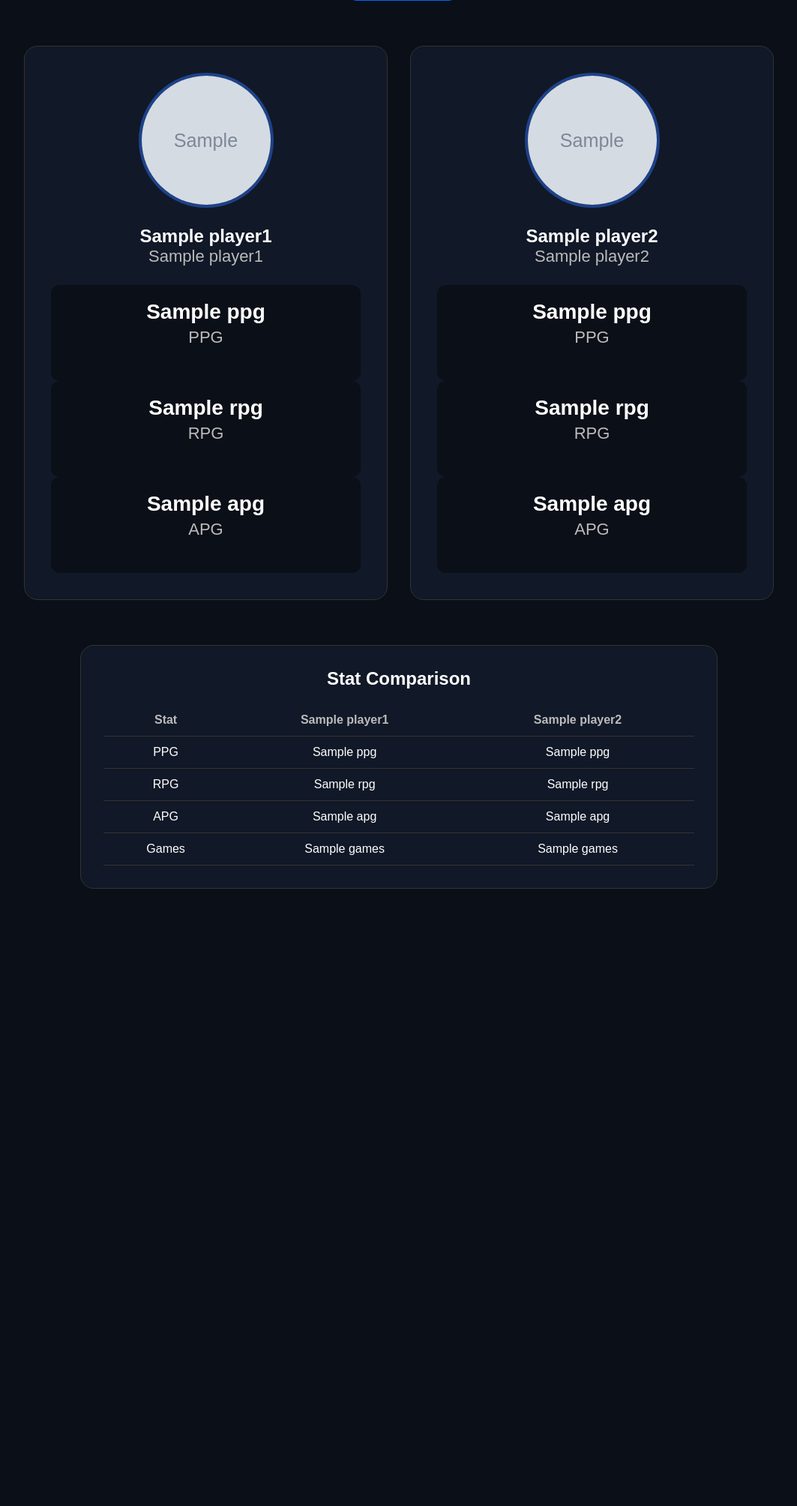
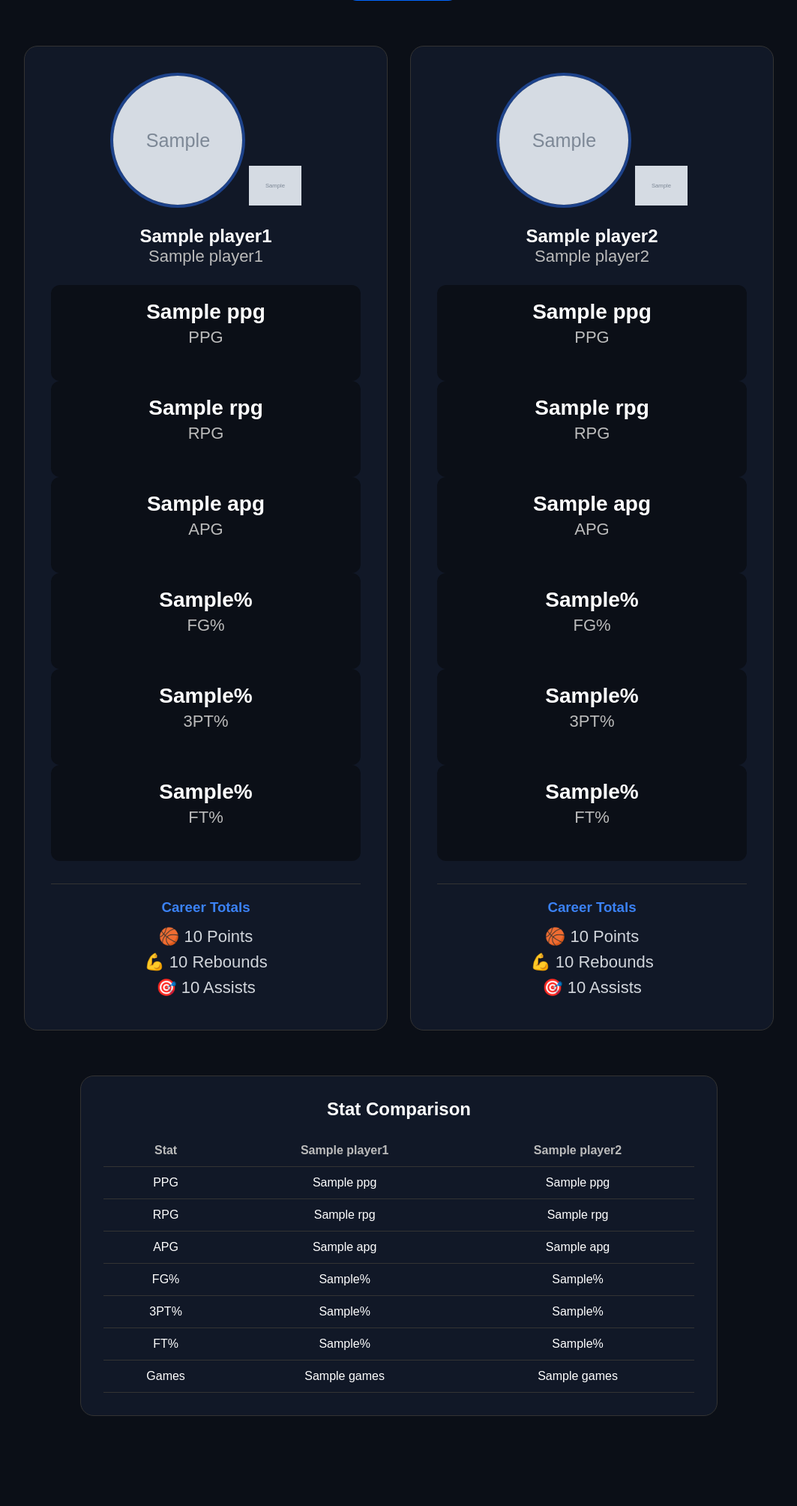
Before and after one commit to kwilliams56/NBA-Stats-Dashboard, a Flask app: template templates/compare.html in a window 1280 px wide. Shown: the part 522-2530 px from the top of the page at 75% size, without its empty margins (108-1171 px from the left). Before the commit the page ends 1707 px from the top, so only its background shows below. Run offline with Flask 3, Linux system fonts and the light colour scheme; the template is opened without the code that fills it: most values are stand-ins (such as "Sample title", 1, 10 or a date in 2020); grey boxes marked "Sample" are stand-in pictures.

Commit message:
Build ESPN-style player profile page

```diff
--- a/app.py
+++ b/app.py
@@ -36,6 +36,38 @@ team_names = {
     "UTA": "Utah Jazz",
     "WAS": "Washington Wizards",
 }
+team_logos = {
+    "ATL": "https://cdn.nba.com/logos/nba/1610612737/primary/L/logo.svg",
+    "BOS": "https://cdn.nba.com/logos/nba/1610612738/primary/L/logo.svg",
+    "BKN": "https://cdn.nba.com/logos/nba/1610612751/primary/L/logo.svg",
+    "CHA": "https://cdn.nba.com/logos/nba/1610612766/primary/L/logo.svg",
+    "CHI": "https://cdn.nba.com/logos/nba/1610612741/primary/L/logo.svg",
+    "CLE": "https://cdn.nba.com/logos/nba/1610612739/primary/L/logo.svg",
+    "DAL": "https://cdn.nba.com/logos/nba/1610612742/primary/L/logo.svg",
+    "DEN": "https://cdn.nba.com/logos/nba/1610612743/primary/L/logo.svg",
+    "DET": "https://cdn.nba.com/logos/nba/1610612765/primary/L/logo.svg",
+    "GSW": "https://cdn.nba.com/logos/nba/1610612744/primary/L/logo.svg",
+    "HOU": "https://cdn.nba.com/logos/nba/1610612745/primary/L/logo.svg",
+    "IND": "https://cdn.nba.com/logos/nba/1610612754/primary/L/logo.svg",
+    "LAC": "https://cdn.nba.com/logos/nba/1610612746/primary/L/logo.svg",
+    "LAL": "https://cdn.nba.com/logos/nba/1610612747/primary/L/logo.svg",
+    "MEM": "https://cdn.nba.com/logos/nba/1610612763/primary/L/logo.svg",
+    "MIA": "https://cdn.nba.com/logos/nba/1610612748/primary/L/logo.svg",
+    "MIL": "https://cdn.nba.com/logos/nba/1610612749/primary/L/logo.svg",
+    "MIN": "https://cdn.nba.com/logos/nba/1610612750/primary/L/logo.svg",
+    "NOP": "https://cdn.nba.com/logos/nba/1610612740/primary/L/logo.svg",
+    "NYK": "https://cdn.nba.com/logos/nba/1610612752/primary/L/logo.svg",
+    "OKC": "https://cdn.nba.com/logos/nba/1610612760/primary/L/logo.svg",
+    "ORL": "https://cdn.nba.com/logos/nba/1610612753/primary/L/logo.svg",
+    "PHI": "https://cdn.nba.com/logos/nba/1610612755/primary/L/logo.svg",
+    "PHX": "https://cdn.nba.com/logos/nba/1610612756/primary/L/logo.svg",
+    "POR": "https://cdn.nba.com/logos/nba/1610612757/primary/L/logo.svg",
+    "SAC": "https://cdn.nba.com/logos/nba/1610612758/primary/L/logo.svg",
+    "SAS": "https://cdn.nba.com/logos/nba/1610612759/primary/L/logo.svg",
+    "TOR": "https://cdn.nba.com/logos/nba/1610612761/primary/L/logo.svg",
+    "UTA": "https://cdn.nba.com/logos/nba/1610612762/primary/L/logo.svg",
+    "WAS": "https://cdn.nba.com/logos/nba/1610612764/primary/L/logo.svg",
+}
 
 
 def get_player_stats(player_name):
@@ -60,6 +92,9 @@ def get_player_stats(player_name):
         return None
 
     df = df[df["GP"] > 0]
+    career_points = int(df["PTS"].sum())
+    career_rebounds = int(df["REB"].sum())
+    career_assists = int(df["AST"].sum())
 
     if df.empty:
         return None
@@ -68,14 +103,38 @@ def get_player_stats(player_name):
     games = latest_season["GP"]
     team_abbr = latest_season["TEAM_ABBREVIATION"]
 
+    career_table = []
+
+    for _, row in df.iterrows():
+        gp = row["GP"]
+
+        career_table.append(
+            {
+                "season": row["SEASON_ID"],
+                "team": row["TEAM_ABBREVIATION"],
+                "games": gp,
+                "ppg": round(row["PTS"] / gp, 1),
+                "rpg": round(row["REB"] / gp, 1),
+                "apg": round(row["AST"] / gp, 1),
+            }
+        )
+
     return {
         "name": player_info["full_name"],
         "team_name": team_names.get(team_abbr, team_abbr),
+        "team_logo": team_logos.get(team_abbr),
         "season": latest_season["SEASON_ID"],
         "games": games,
         "ppg": round(latest_season["PTS"] / games, 1),
         "rpg": round(latest_season["REB"] / games, 1),
         "apg": round(latest_season["AST"] / games, 1),
+        "fg_pct": round(latest_season["FG_PCT"] * 100, 1),
+        "fg3_pct": round(latest_season["FG3_PCT"] * 100, 1),
+        "ft_pct": round(latest_season["FT_PCT"] * 100, 1),
+        "career_points": career_points,
+        "career_rebounds": career_rebounds,
+        "career_assists": career_assists,
+        "career_table": career_table,
         "image_url": f"https://cdn.nba.com/headshots/nba/latest/1040x760/{player_id}.png",
     }
 
@@ -119,6 +178,9 @@ def home():
 
             if not df.empty:
                 df = df[df["GP"] > 0]
+                career_points = int(df["PTS"].sum())
+                career_rebounds = int(df["REB"].sum())
+                career_assists = int(df["AST"].sum())
 
                 if not df.empty:
                     latest_season = df.iloc[-1]
@@ -128,6 +190,7 @@ def home():
                     stats = {
                         "season": latest_season["SEASON_ID"],
                         "team_name": team_names.get(team_abbr, team_abbr),
+                        "team_logo": team_logos.get(team_abbr),
                         "games": games,
                         "ppg": round(latest_season["PTS"] / games, 1),
                         "rpg": round(latest_season["REB"] / games, 1),
@@ -136,6 +199,9 @@ def home():
                         "fg3_pct": round(latest_season["FG3_PCT"] * 100, 1),
                         "ft_pct": round(latest_season["FT_PCT"] * 100, 1),
                         "image_url": f"https://cdn.nba.com/headshots/nba/latest/1040x760/{player_id}.png",
+                        "career_points": career_points,
+                        "career_rebounds": career_rebounds,
+                        "career_assists": career_assists,
                     }
                     for _, row in df.iterrows():
                         gp = row["GP"]
@@ -188,5 +254,15 @@ def compare():
     )
 
 
+@app.route("/player/<player_name>")
+def player_profile(player_name):
+    player = get_player_stats(player_name)
+
+    if not player:
+        return render_template("player.html", player=None, error="Player not found.")
+
+    return render_template("player.html", player=player, error=None)
+
+
 if __name__ == "__main__":
     app.run(debug=True)
--- a/static/css/style.css
+++ b/static/css/style.css
@@ -391,3 +391,83 @@ th {
     margin-top: 30px;
     font-size: 20px;
 }
+
+.team-logo {
+    width: 70px;
+    height: 70px;
+    object-fit: contain;
+    margin-bottom: 15px;
+}
+
+.career-totals {
+    margin-top: 30px;
+    padding-top: 20px;
+    border-top: 1px solid #333;
+}
+
+.career-totals h3 {
+    margin-bottom: 15px;
+    color: #3b82f6;
+}
+
+.career-totals p {
+    margin: 8px 0;
+    color: #d1d5db;
+}
+
+.profile-hero {
+    width: 900px;
+    max-width: 90%;
+    margin: 70px auto;
+    padding: 50px;
+    background: #111827;
+    border: 1px solid #333;
+    border-radius: 24px;
+    text-align: center;
+}
+
+.profile-player-img {
+    width: 260px;
+    height: 260px;
+    object-fit: cover;
+    border-radius: 50%;
+    border: 5px solid #3b82f6;
+}
+
+.profile-team-logo {
+    width: 90px;
+    height: 90px;
+    object-fit: contain;
+    display: block;
+    margin: 20px auto;
+}
+
+.profile-hero h1 {
+    font-size: 52px;
+    margin-top: 20px;
+}
+
+.profile-hero p {
+    color: #bbbbbb;
+    font-size: 22px;
+    margin-bottom: 30px;
+}
+
+.profile-stats {
+    margin-top: 35px;
+}
+
+.player-card-link {
+    text-decoration: none;
+    color: white;
+    display: block;
+}
+
+.player-card-link:hover .player-card {
+    transform: translateY(-6px);
+    box-shadow: 0 0 35px rgba(59, 130, 246, .35);
+}
+
+.player-card {
+    transition: .35s;
+}
--- a/templates/compare.html
+++ b/templates/compare.html
@@ -49,6 +49,10 @@
         <div class="compare-results">
             <div class="compare-player-card">
                 <img src="{{ player1.image_url }}" class="player-image">
+                {% if player1.team_logo %}
+                <img src="{{ player1.team_logo }}" class="team-logo">
+                {% endif %}
+
                 <h2>{{ player1.name }}</h2>
                 <p class="team">{{ player1.team_name }}</p>
 
@@ -65,14 +69,42 @@
                         <h3>{{ player1.apg }}</h3>
                         <p>APG</p>
                     </div>
+                    <div>
+                        <h3>{{ player1.fg_pct }}%</h3>
+                        <p>FG%</p>
+                    </div>
+
+                    <div>
+                        <h3>{{ player1.fg3_pct }}%</h3>
+                        <p>3PT%</p>
+                    </div>
+
+                    <div>
+                        <h3>{{ player1.ft_pct }}%</h3>
+                        <p>FT%</p>
+                    </div>
+                </div>
+                <div class="career-totals">
+
+                    <h3>Career Totals</h3>
+
+                    <p>🏀 {{ "{:,}".format(player1.career_points) }} Points</p>
+
+                    <p>💪 {{ "{:,}".format(player1.career_rebounds) }} Rebounds</p>
+
+                    <p>🎯 {{ "{:,}".format(player1.career_assists) }} Assists</p>
+
                 </div>
             </div>
 
             <div class="compare-player-card">
                 <img src="{{ player2.image_url }}" class="player-image">
+                {% if player2.team_logo %}
+                <img src="{{ player2.team_logo }}" class="team-logo">
+                {% endif %}
+
                 <h2>{{ player2.name }}</h2>
                 <p class="team">{{ player2.team_name }}</p>
-
                 <div class="stat-grid">
                     <div>
                         <h3>{{ player2.ppg }}</h3>
@@ -86,6 +118,29 @@
                         <h3>{{ player2.apg }}</h3>
                         <p>APG</p>
                     </div>
+                    <div>
+                        <h3>{{ player2.fg_pct }}%</h3>
+                        <p>FG%</p>
+                    </div>
+                    <div>
+                        <h3>{{ player2.fg3_pct }}%</h3>
+                        <p>3PT%</p>
+                    </div>
+                    <div>
+                        <h3>{{ player2.ft_pct }}%</h3>
+                        <p>FT%</p>
+                    </div>
+                </div>
+                <div class="career-totals">
+
+                    <h3>Career Totals</h3>
+
+                    <p>🏀 {{ "{:,}".format(player2.career_points) }} Points</p>
+
+                    <p>💪 {{ "{:,}".format(player2.career_rebounds) }} Rebounds</p>
+
+                    <p>🎯 {{ "{:,}".format(player2.career_assists) }} Assists</p>
+
                 </div>
             </div>
         </div>
@@ -118,6 +173,21 @@
                     <td class="{% if player1.apg > player2.apg %}winner{% endif %}">{{ player1.apg }}</td>
                     <td class="{% if player2.apg > player1.apg %}winner{% endif %}">{{ player2.apg }}</td>
                 </tr>
+                <tr>
+                    <td>FG%</td>
+                    <td class="{% if player1.fg_pct > player2.fg_pct %}winner{% endif %}">{{ player1.fg_pct }}%</td>
+                    <td class="{% if player2.fg_pct > player1.fg_pct %}winner{% endif %}">{{ player2.fg_pct }}%</td>
+                </tr>
+                <tr>
+                    <td>3PT%</td>
+                    <td class="{% if player1.fg3_pct > player2.fg3_pct %}winner{% endif %}">{{ player1.fg3_pct }}%</td>
+                    <td class="{% if player2.fg3_pct > player1.fg3_pct %}winner{% endif %}">{{ player2.fg3_pct }}%</td>
+                </tr>
+                <tr>
+                    <td>FT%</td>
+                    <td class="{% if player1.ft_pct > player2.ft_pct %}winner{% endif %}">{{ player1.ft_pct }}%</td>
+                    <td class="{% if player2.ft_pct > player1.ft_pct %}winner{% endif %}">{{ player2.ft_pct }}%</td>
+                </tr>
 
                 <tr>
                     <td>Games</td>
```
Also changed, not shown: templates/index.html (+13 -0 lines), templates/player.html (added, +122 -0 lines).
